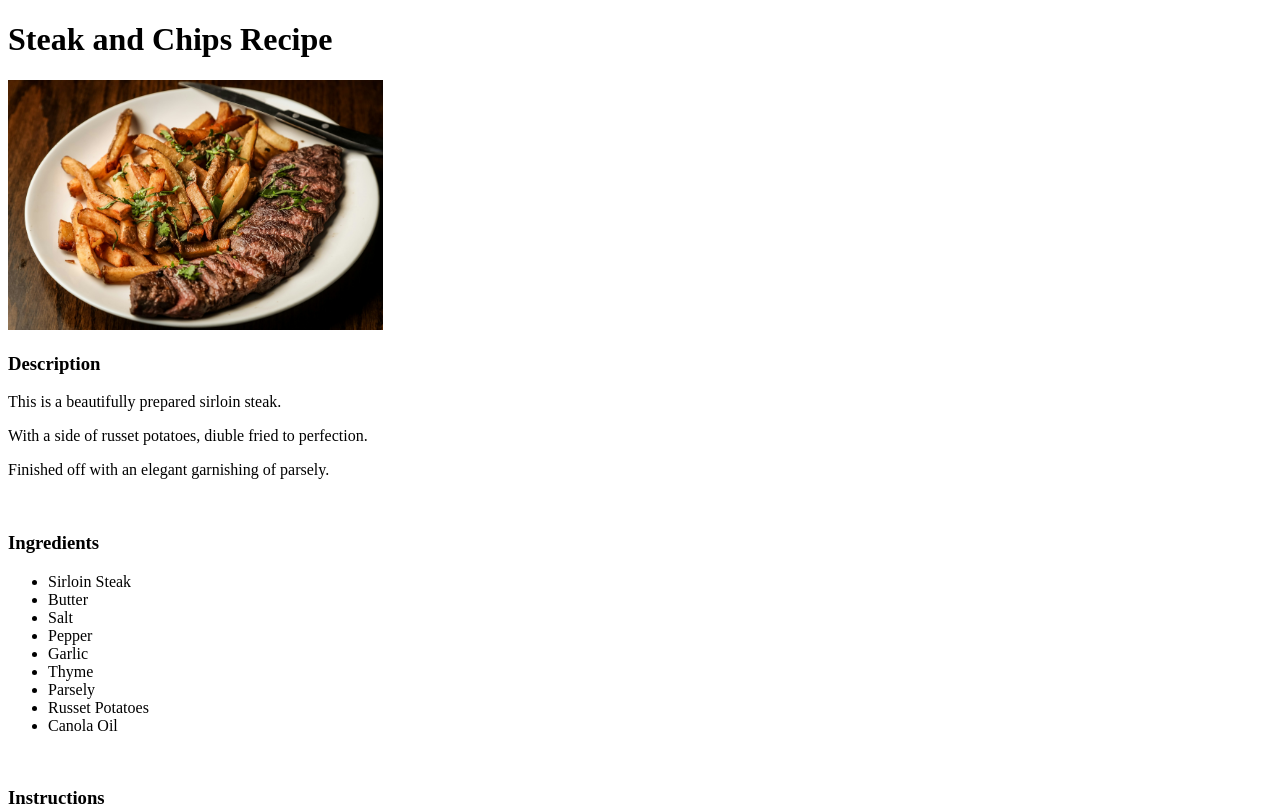
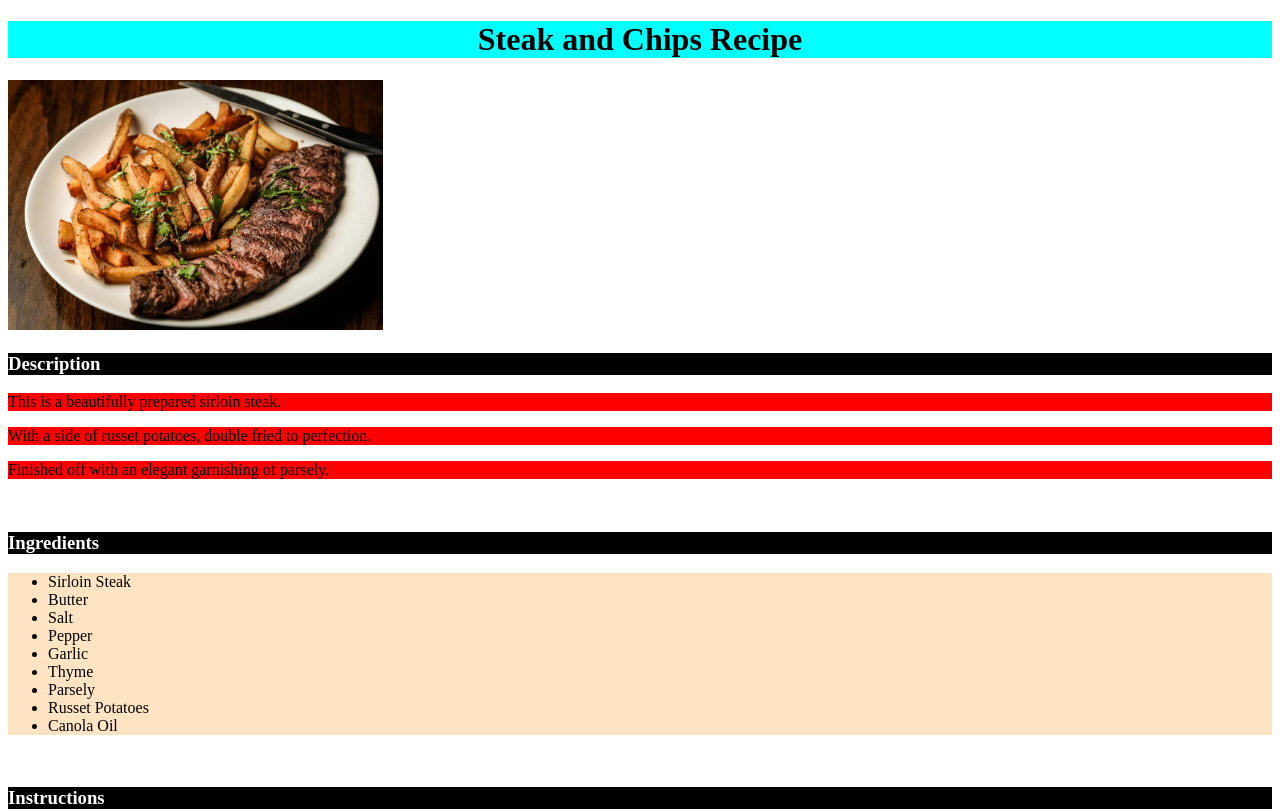
Before and after one commit to KaleemKomal/Odin, a plain HTML site: page odin-recipes/recipes/steak.html in a window 1280 px wide. Shown: the top 812 px of the page. Drawn offline with Linux system fonts and the light colour scheme.

Commit message:
Added CSS To Page I have added background colours and some font colour changes to my recpies page, using external CSS allowing for all pages to be changed simultaneously, there was implementation of one class for theoriginal recipe list

```diff
--- a/odin-recipes/recipes/steak.html
+++ b/odin-recipes/recipes/steak.html
@@ -4,6 +4,7 @@
     <meta charset="UTF-8">
     <meta name="viewport" content="width=device-width, initial-scale=1.0">
     <title>Steak and Chips Recipe</title>
+    <link rel="stylesheet" href="../styles.css">
 </head>
 <body>
     <h1>Steak and Chips Recipe</h1>
@@ -14,7 +15,7 @@
 
     <h3>Description</h3>
         <p>This is a beautifully prepared sirloin steak.</p>
-        <p>With a side of russet potatoes, diuble fried to perfection.</p>
+        <p>With a side of russet potatoes, double fried to perfection.</p>
         <p>Finished off with an elegant garnishing of parsely.</p>
 
     <br>
--- /dev/null
+++ b/odin-recipes/styles.css
@@ -0,0 +1,23 @@
+
+h1{
+    text-align: center;
+    background-color: cyan;
+}
+
+.recipe-list{
+    background-color:lightcoral;
+}
+
+h3 {
+    background-color: black;
+    color: white;
+}
+
+p {
+    background-color: red;
+}
+
+ul,
+ol {
+    background-color: bisque;
+}
```
Also changed, not shown: odin-recipes/index.html (+2 -1 lines), odin-recipes/recipes/chicken-burger.html (+1 -0 lines), odin-recipes/recipes/crookie.html (+1 -0 lines).
